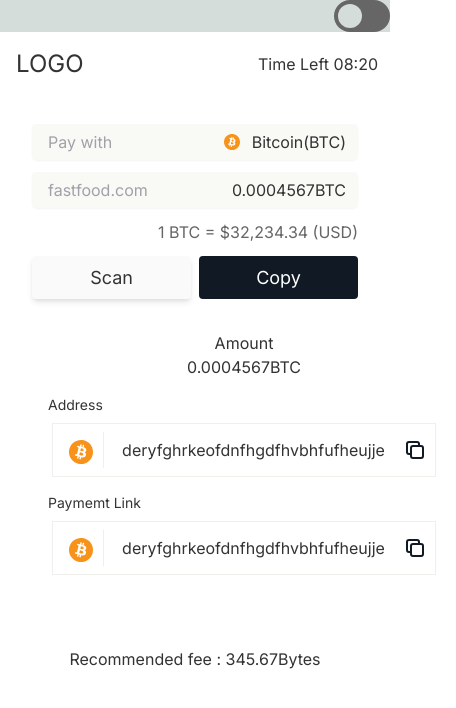
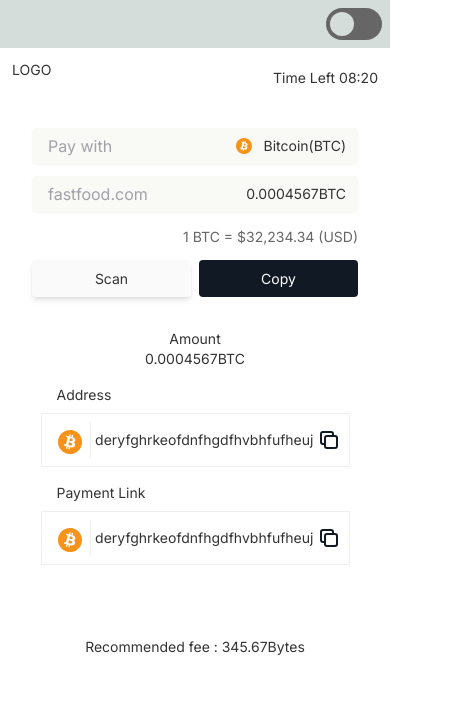
Before and after one commit to Rowlandoka/nebbixdonation, a Vue app: page / in a window 390 px wide. Both pictures are taken after a click on the link "Copy". Shown: the top 708 px of the page, 456 px wide, since content can reach past the window. Built offline with nearby package versions, Linux system fonts and the light colour scheme.

Commit message:
Added mobile responsiveness

```diff
--- a/src/App.vue
+++ b/src/App.vue
@@ -11,7 +11,7 @@
       </button>
     </div> -->
     <div
-      class="mx-auto md:p-6 md:w-1/2 flex items-center justify-end w-full mb-0"
+      class="mx-auto py-2 px-2 md:p-4 md:w-1/2 flex items-center justify-end w-full mb-0"
     >
       <label for="toggleTheme" class="flex items-center cursor-pointer">
         <div class="relative">
@@ -35,11 +35,13 @@
     <div class="mx-auto md:p-6 md:w-1/2 bg-gray-lightest dark:bg-blue-darkest">
       <div class="flex flex-wrap justify-between ">
         <h1
-          class="text-2xl font-normal uppercase text-gray-dark hover:text-gray-900 dark:text-gray-lightest transition duration-500 p-4"
+          class="text-sm md:text-2xl font-normal uppercase text-gray-dark hover:text-gray-900 dark:text-gray-lightest transition duration-500 p-3"
         >
           logo
         </h1>
-        <p class="text-gray-dark dark:text-gray-lightest font-normal mt-2 p-3">
+        <p
+          class="text-sm md:text-lg text-gray-dark dark:text-gray-lightest font-normal mt-2 p-3"
+        >
           Time Left 08:20
         </p>
       </div>
@@ -55,7 +57,8 @@
                   class="w-6 h-6 pr-2"
                   alt=""
                 />
-                <span class="text-gray-dark pl-1 dark:text-gray-lightest"
+                <span
+                  class="text-sm text-gray-dark pl-1 dark:text-gray-lightest"
                   >Bitcoin(BTC)</span
                 >
               </div>
@@ -71,7 +74,7 @@
                 <div
                   class="absolute inset-y-0 right-0 pr-3 flex items-center pointer-events-none"
                 >
-                  <span class="text-gray-dark dark:text-gray-lightest"
+                  <span class="text-sm text-gray-dark dark:text-gray-lightest"
                     >0.0004567BTC</span
                   >
                 </div>
@@ -82,7 +85,9 @@
                 />
               </div>
               <div class="float-right">
-                <span class="text-gray-light dark:text-gray-lightest">
+                <span
+                  class="text-sm md:text-lg text-gray-light dark:text-gray-lightest"
+                >
                   1 BTC = $32,234.34 (USD)
                 </span>
               </div>
@@ -94,7 +99,7 @@
           <ul class="w-full flex mb-0 list-none pt-3 pb-4 flex-row space-x-2">
             <li class="w-1/2 last:mr-0 flex-auto text-center">
               <a
-                class="text-lg font-normal px-5 py-2 cursor-pointer shadow-md rounded block leading-normal"
+                class="text-sm md:text-lg font-normal px-5 py-2 cursor-pointer shadow-md rounded block leading-normal"
                 v-on:click="toggleTabs(1)"
                 v-bind:class="{
                   'text-gray-dark bg-blue-light dark:bg-blue-dark dark:text-gray-lightest':
@@ -108,7 +113,7 @@
             </li>
             <li class="w-1/2 last:mr-0 flex-auto text-center">
               <a
-                class="text-lg font-normal px-5 py-2 cursor-pointer rounded block leading-normal"
+                class="text-sm md:text-lg font-normal px-5 py-2 cursor-pointer rounded block leading-normal"
                 v-on:click="toggleTabs(2)"
                 v-bind:class="{
                   'text-gray-dark bg-blue-light dark:bg-blue-dark dark:text-gray-lightest':
@@ -153,28 +158,29 @@
                 >
                   <!-- Copy Section -->
                   <div
-                    class="mb-4 flex flex-col justify-center mx-auto w-max dark:bg-blue-dark"
+                    class="mb-4 flex flex-col justify-center mx-auto  rounded dark:bg-blue-dark"
                   >
                     <div
-                      class="text-center py-4 text-gray-dark dark:text-gray-lightest"
+                      class="text-sm md:text-lg text-center py-4 text-gray-dark dark:text-gray-lightest"
                     >
                       Amount <br />
-                      <span class="text-gray-dark dark:text-gray-lightest"
+                      <span
+                        class="text-sm md:text-lg text-gray-dark dark:text-gray-lightest"
                         >0.0004567BTC</span
                       >
                     </div>
 
-                    <div class="mb-4 dark:bg-blue-dark">
+                    <div class="mb-4 mx-auto dark:bg-blue-dark">
                       <div class="px-4">
                         <label
                           for="address"
-                          class="block text-sm font-normal mb-2 text-gray-dark dark:text-blue-lightest"
+                          class="text-sm block font-normal mb-2 text-gray-dark dark:text-blue-lightest"
                         >
                           Address
                         </label>
                       </div>
                       <div
-                        class="flex border border-pink-light  mx-5 px-2 py-2 bg-pink-200 w-96 dark:bg-blue-darkest dark:border-none dark:border-blue-darkest"
+                        class="flex border border-pink-light px-2 py-2 bg-pink-200 w-full md:w-96 dark:bg-blue-darkest dark:border-none dark:border-blue-darkest sm:w-full"
                       >
                         <div
                           class="border-r border-pink-light px-2 py-1 bg-pink-200 dark:border-none dark:border-blue-darkest"
@@ -189,10 +195,10 @@
                           type="text"
                           value="deryfghrkeofdnfhgdfhvbhfufheujje"
                           readonly
-                          class="text-center focus:outline-none w-full text-gray-dark px-1 py-0 dark:bg-blue-darkest dark:text-gray-lightest"
+                          class="text-sm text-center focus:outline-none text-gray-dark px-1 py-0 dark:bg-blue-darkest dark:text-gray-lightest w-full md:w-full"
                         />
                         <button
-                          class="float-right text-blue-darkest dark:text-gray-lightest"
+                          class="text-sm float-right text-blue-darkest dark:text-gray-lightest"
                         >
                           <svg
                             xmlns="http://www.w3.org/2000/svg"
@@ -211,17 +217,17 @@
                         </button>
                       </div>
                     </div>
-                    <div class="mb-4">
+                    <div class="mb-4 mx-auto">
                       <div class="px-4">
                         <label
                           for="payment-link"
                           class="block text-sm font-normal mb-2 text-gray-dark dark:text-gray-lightest"
                         >
-                          Paymemt Link
+                          Payment Link
                         </label>
                       </div>
                       <div
-                        class="flex border border-pink-light mx-5 px-2 py-2 bg-pink-200 w-96 dark:bg-blue-darkest dark:border-none dark:border-blue-darkest"
+                        class="flex border border-pink-light px-2 py-2 bg-pink-200 w-full md:w-96 dark:bg-blue-darkest dark:border-none dark:border-blue-darkest sm:w-full"
                       >
                         <div
                           class="border-r border-pink-light px-2 py-1 bg-pink-200 dark:border-none dark:border-blue-darkest"
@@ -236,10 +242,10 @@
                           type="text"
                           value="deryfghrkeofdnfhgdfhvbhfufheujje"
                           readonly
-                          class="text-center focus:outline-none w-full text-gray-dark px-1 py-0 dark:bg-blue-darkest dark:text-gray-lightest"
+                          class="text-sm text-center focus:outline-none text-gray-dark px-1 py-0 dark:bg-blue-darkest dark:text-gray-lightest w-full md:w-full"
                         />
                         <button
-                          class="float-right text-blue-darkest dark:text-gray-lightest"
+                          class="text-sm float-right text-blue-darkest dark:text-gray-lightest"
                         >
                           <svg
                             xmlns="http://www.w3.org/2000/svg"
@@ -265,7 +271,9 @@
             </div>
           </div>
         </div>
-        <p class="p-4 text-center text-gray-dark dark:text-gray-lightest">
+        <p
+          class="text-sm md:text-lg p-4 text-center text-gray-dark dark:text-gray-lightest"
+        >
           Recommended fee : 345.67Bytes
         </p>
       </div>
--- a/src/components/ThemeToggler.vue
+++ /dev/null
@@ -1,18 +0,0 @@
-<template>
-  <button
-    @click="toggleTheme"
-    class="border-4 mx-auto p-8 dark:text-red-400 text-cyan-200"
-  >
-    Theme Toggle
-  </button>
-</template>
-
-<script>
-export default {
-  methods: {
-    toggleTheme() {
-      this.$store.dispatch("toggleTheme");
-    },
-  },
-};
-</script>
```
